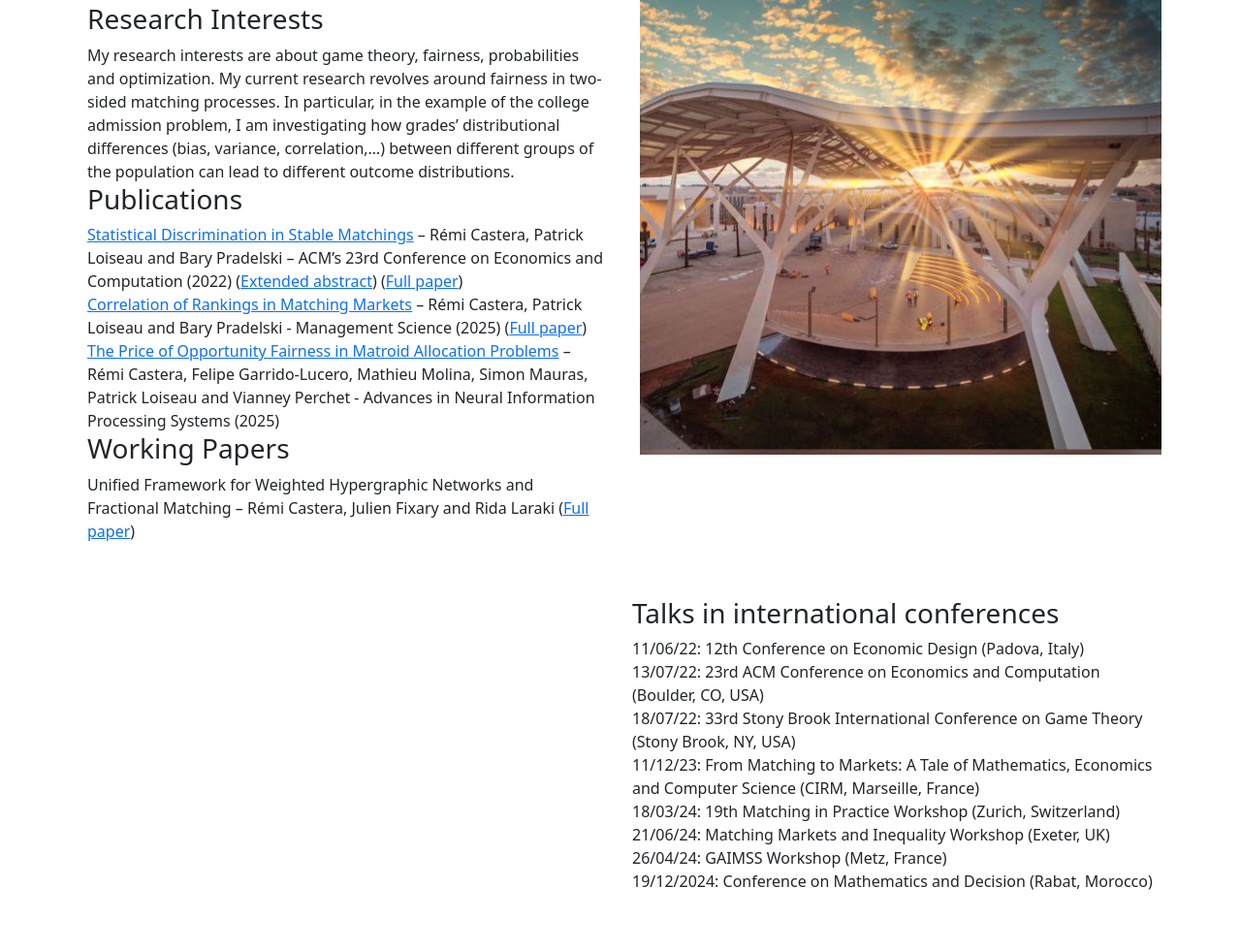
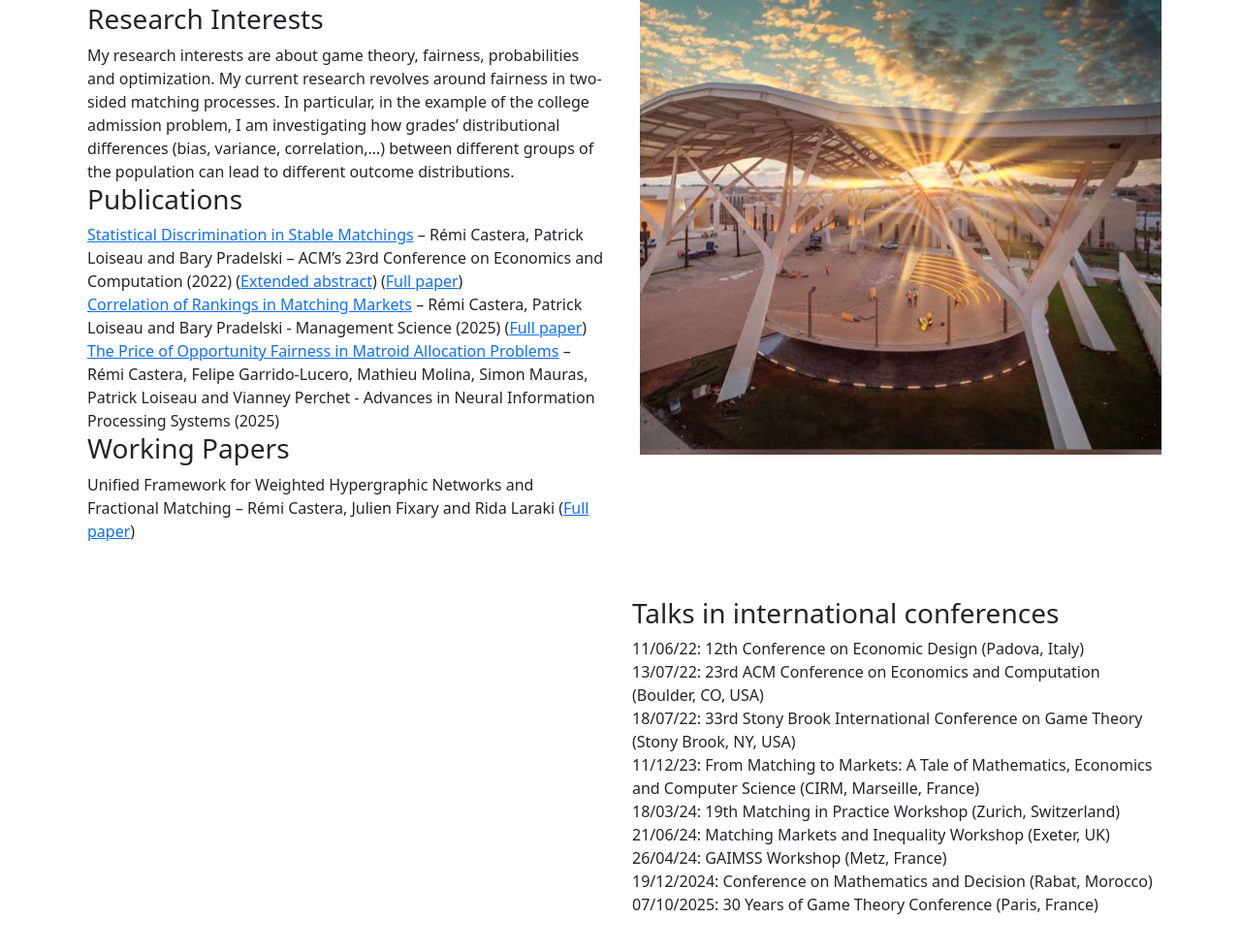
Before and after one commit to r-castera/r-castera.github.io, a plain HTML site: page research.html in a window 1280 px wide. Shown: the part 149-1130 px from the top of the page at 97% size. Drawn offline with nearby package versions, Linux system fonts and the light colour scheme.

Commit message:
added working conference

```diff
--- a/research.html
+++ b/research.html
@@ -86,7 +86,9 @@
 
                     26/04/24: GAIMSS Workshop (Metz, France) <br>
 
-					19/12/2024: Conference on Mathematics and Decision (Rabat, Morocco)
+					19/12/2024: Conference on Mathematics and Decision (Rabat, Morocco) <br>
+
+                    07/10/2025: 30 Years of Game Theory Conference (Paris, France)
                 </div>
             </div>
 
```
